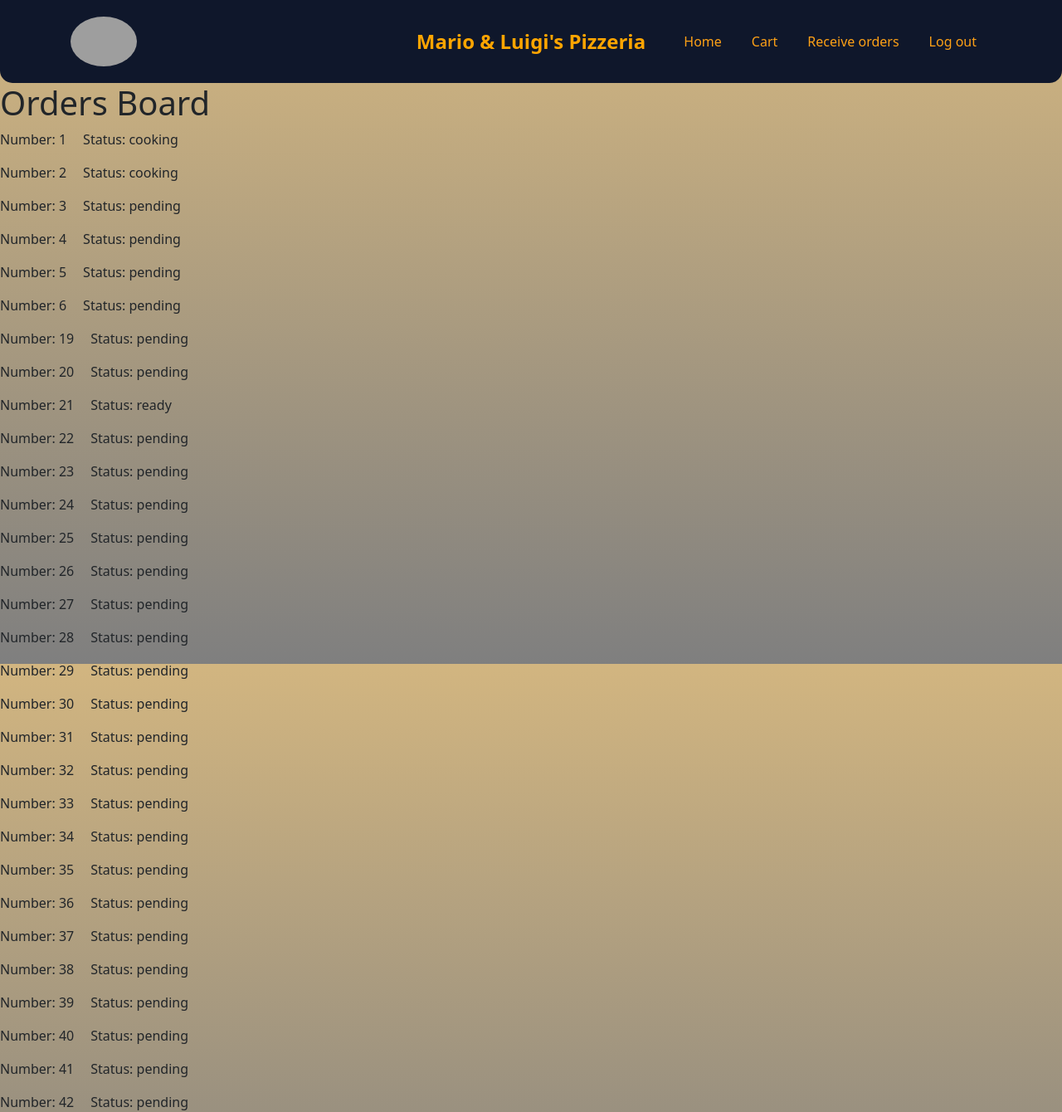
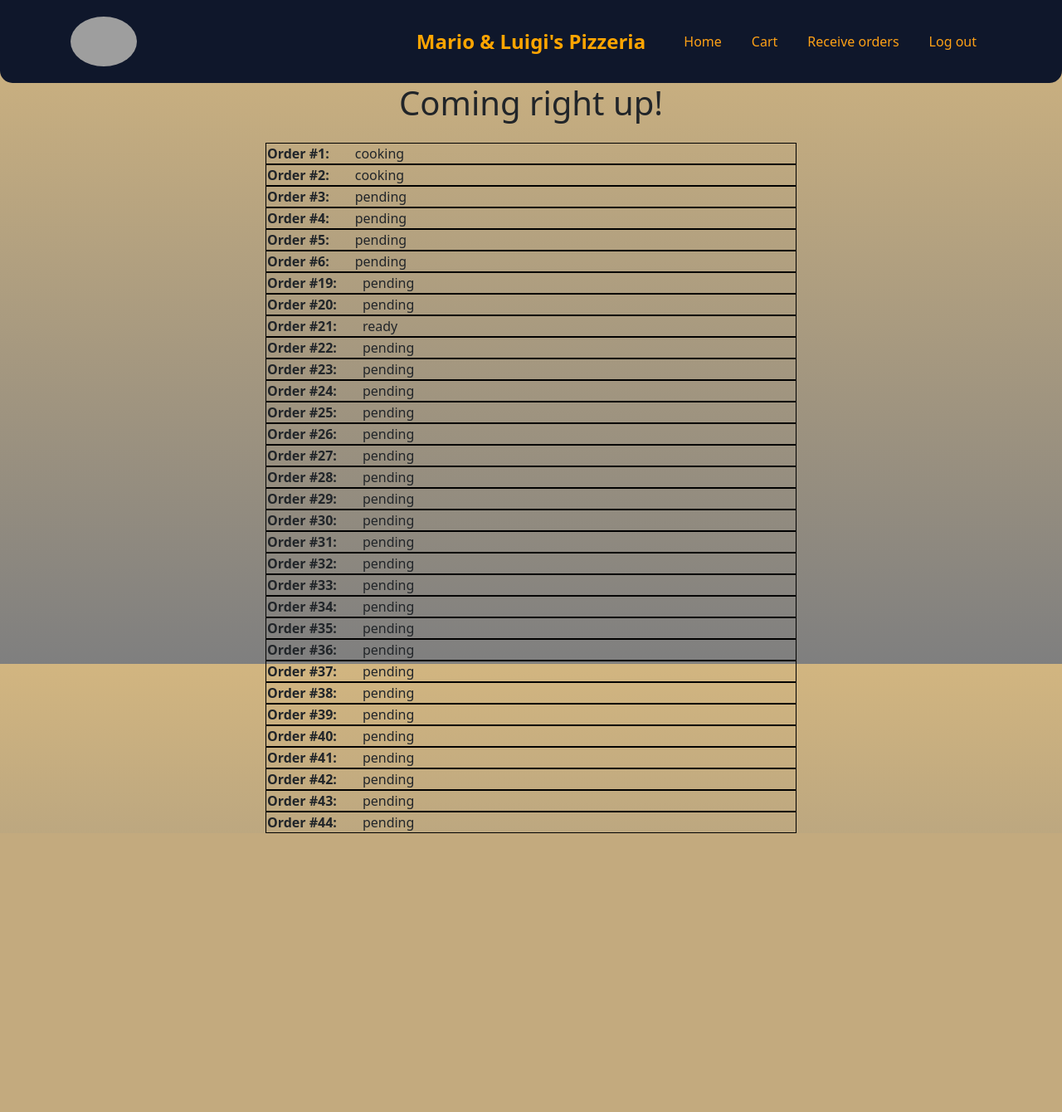
Before and after one commit to ViktorVelizarov/Pizzaria-Project, a Flask app: page /orders-board in a window 1280 px wide. Shown: the top 1340 px of the page at 83% size. After the commit the page ends 1004 px from the top, so only its background shows below. Run offline with Flask 3, Linux system fonts and the light colour scheme; a user stored in the database is signed in; data comes from the database, SQL or seed files in the repository; both versions use the stored data as it was after the commit; some libraries are stand-ins or nearby versions; grey boxes are pictures that could not be loaded.

Commit message:
Added table to orders board, applied more styling

```diff
--- a/website/static/css/styles.css
+++ b/website/static/css/styles.css
@@ -239,3 +239,50 @@ body {
 .center-button {
   display: inline-block;
 }
+
+/* styles.css */
+/* ... (your existing styles) */
+
+.order-table {
+  border-collapse: collapse;
+  width: 100%;
+}
+
+.order-table th, .order-table td {
+  border: 1px solid #000; /* Border style and color */
+  padding: 8px;
+  text-align: left;
+}
+
+.order-table th {
+  background-color: #f2f2f2; /* Background color for table header */
+}
+
+.order-on-board {
+  border: 1px solid #000; /* Border style and color for table rows */
+}
+
+.center-table {
+  margin: 0 auto; /* Center the table horizontally */
+  width: 50%; /* Set a width as needed */
+}
+
+.order-number::before {
+  content: "";
+  display: block;
+  border-right: 1px solid #000; /* Create a black vertical line after "Order Number" */
+  height: 100%;
+  position: absolute;
+  top: 0;
+  right: 0;
+  margin-right: -5px;
+}
+
+.status {
+  padding-left: 10px; /* Add some padding to separate "Status" from the line */
+}
+
+.center-table {
+  margin: 0 auto; /* Center the table horizontally */
+  width: 50%; /* Set a width as needed */
+}
--- a/website/templates/ordersBoard.html
+++ b/website/templates/ordersBoard.html
@@ -1,16 +1,22 @@
 <meta http-equiv="refresh" content="1">
 {% extends "base.html" %}
 
-{% block title %}Orders Board{% endblock %}
+{% block title %}Orders board{% endblock %}
 
 {% block content%}
-
-    <h1> Orders Board</h1>
-    {% for ord in orders %}
-    <div class="order-on-board">
-    <p>Number: {{ord.id}} </p>
-    <p>Status: {{ord.status}} </p>
+    <div class="center-container">
+        <h1 class="center-text">Coming right up!</h1>
+        <br>
+        <table class="center-table">
+            <tbody>
+                {% for ord in orders %}
+                    <tr class="order-on-board">
+                        <td class="order-number">Order #{{ord.id}}:</td>
+                        <td class="status">{{ord.status}}</td>
+                    </tr>
+                {% endfor %}
+            </tbody>
+        </table>
     </div>
-    {% endfor %}
-
+</div>
 {% endblock %}
```
Also changed, not shown: website/templates/cart.html (+4 -4 lines), instance/database.db.
